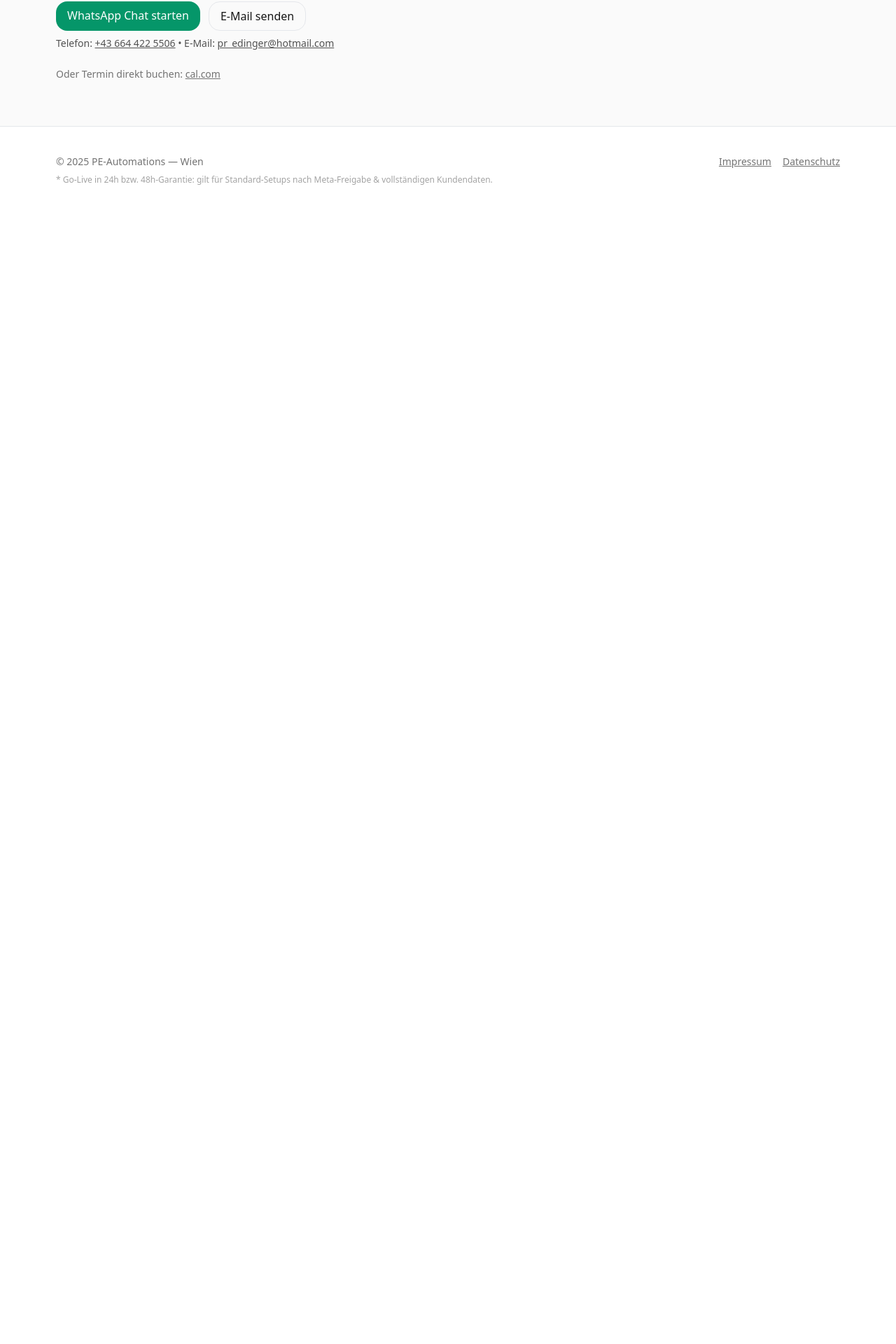
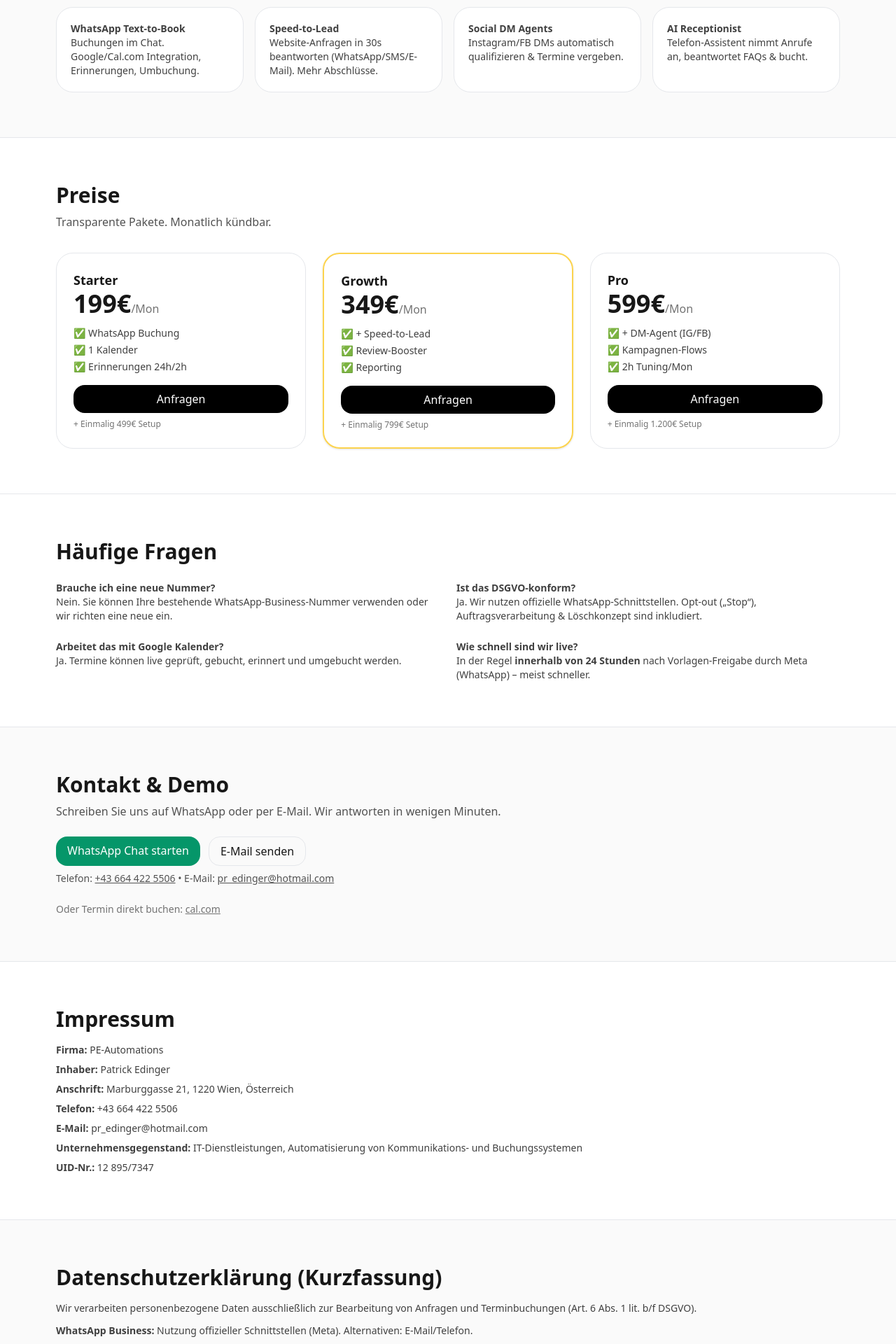
Before and after one commit to smr7r6yxzv-arch/PP-WEB, a Next.js app: page / in a window 1280 px wide. Shown: the part 860-2780 px from the top of the page at 70% size. Before the commit the page ends 1165 px from the top, so only its background shows below. Built offline with nearby package versions, Linux system fonts and the light colour scheme.

Commit message:
Update page.tsx

```diff
--- a/app/page.tsx
+++ b/app/page.tsx
@@ -1,7 +1,7 @@
 export default function Page() {
   return (
     <div className="min-h-screen bg-white text-neutral-900">
-      {/* TOP BANNER */}
+      {/* TOP BANNER (sticky) */}
       <div className="w-full bg-emerald-600 text-white text-center py-3 px-4 sticky top-0 z-50 shadow">
         <div className="max-w-6xl mx-auto font-extrabold text-lg md:text-xl">
           🚀 Go-Live in <span className="underline decoration-white/70">48 Stunden</span> — oder die ersten <span className="underline decoration-white/70">3 Monate GRATIS*</span>
@@ -59,8 +59,90 @@ export default function Page() {
         </div>
       </section>
 
+      {/* SERVICES */}
+      <section id="services" className="border-t bg-neutral-50 scroll-mt-28">
+        <div className="max-w-6xl mx-auto px-4 py-16">
+          <h2 className="text-2xl md:text-3xl font-bold">Unsere Services</h2>
+          <p className="mt-2 text-neutral-600">Modular buchbar – starten Sie klein und erweitern Sie bei Bedarf.</p>
+          <div className="mt-8 grid md:grid-cols-2 lg:grid-cols-4 gap-4 text-sm text-neutral-700">
+            <div className="rounded-3xl border p-5 bg-white"><div className="font-semibold">WhatsApp Text-to-Book</div><p>Buchungen im Chat. Google/Cal.com Integration, Erinnerungen, Umbuchung.</p></div>
+            <div className="rounded-3xl border p-5 bg-white"><div className="font-semibold">Speed-to-Lead</div><p>Website-Anfragen in 30s beantworten (WhatsApp/SMS/E-Mail). Mehr Abschlüsse.</p></div>
+            <div className="rounded-3xl border p-5 bg-white"><div className="font-semibold">Social DM Agents</div><p>Instagram/FB DMs automatisch qualifizieren & Termine vergeben.</p></div>
+            <div className="rounded-3xl border p-5 bg-white"><div className="font-semibold">AI Receptionist</div><p>Telefon-Assistent nimmt Anrufe an, beantwortet FAQs & bucht.</p></div>
+          </div>
+        </div>
+      </section>
+
+      {/* PRICING */}
+      <section id="pricing" className="border-t scroll-mt-28">
+        <div className="max-w-6xl mx-auto px-4 py-16">
+          <h2 className="text-2xl md:text-3xl font-bold">Preise</h2>
+          <p className="mt-2 text-neutral-600">Transparente Pakete. Monatlich kündbar.</p>
+          <div className="mt-8 grid md:grid-cols-3 gap-6">
+            <div className="rounded-3xl border p-6">
+              <div className="text-lg font-semibold">Starter</div>
+              <div className="text-4xl font-extrabold">199€<span className="text-base font-normal text-neutral-500">/Mon</span></div>
+              <ul className="mt-3 text-sm text-neutral-700 space-y-1">
+                <li>✅ WhatsApp Buchung</li>
+                <li>✅ 1 Kalender</li>
+                <li>✅ Erinnerungen 24h/2h</li>
+              </ul>
+              <a href="#contact" className="block mt-4 w-full text-center rounded-2xl bg-black text-white py-2">Anfragen</a>
+              <div className="mt-2 text-xs text-neutral-500">+ Einmalig 499€ Setup</div>
+            </div>
+            <div className="rounded-3xl border-2 border-amber-300 p-6 shadow">
+              <div className="text-lg font-semibold">Growth</div>
+              <div className="text-4xl font-extrabold">349€<span className="text-base font-normal text-neutral-500">/Mon</span></div>
+              <ul className="mt-3 text-sm text-neutral-700 space-y-1">
+                <li>✅ + Speed-to-Lead</li>
+                <li>✅ Review-Booster</li>
+                <li>✅ Reporting</li>
+              </ul>
+              <a href="#contact" className="block mt-4 w-full text-center rounded-2xl bg-black text-white py-2">Anfragen</a>
+              <div className="mt-2 text-xs text-neutral-500">+ Einmalig 799€ Setup</div>
+            </div>
+            <div className="rounded-3xl border p-6">
+              <div className="text-lg font-semibold">Pro</div>
+              <div className="text-4xl font-extrabold">599€<span className="text-base font-normal text-neutral-500">/Mon</span></div>
+              <ul className="mt-3 text-sm text-neutral-700 space-y-1">
+                <li>✅ + DM-Agent (IG/FB)</li>
+                <li>✅ Kampagnen-Flows</li>
+                <li>✅ 2h Tuning/Mon</li>
+              </ul>
+              <a href="#contact" className="block mt-4 w-full text-center rounded-2xl bg-black text-white py-2">Anfragen</a>
+              <div className="mt-2 text-xs text-neutral-500">+ Einmalig 1.200€ Setup</div>
+            </div>
+          </div>
+        </div>
+      </section>
+
+      {/* FAQ */}
+      <section id="faq" className="border-t scroll-mt-28">
+        <div className="max-w-6xl mx-auto px-4 py-16">
+          <h2 className="text-2xl md:text-3xl font-bold">Häufige Fragen</h2>
+          <div className="mt-6 grid md:grid-cols-2 gap-6 text-sm text-neutral-700">
+            <div>
+              <div className="font-semibold">Brauche ich eine neue Nummer?</div>
+              <p>Nein. Sie können Ihre bestehende WhatsApp-Business-Nummer verwenden oder wir richten eine neue ein.</p>
+            </div>
+            <div>
+              <div className="font-semibold">Ist das DSGVO-konform?</div>
+              <p>Ja. Wir nutzen offizielle WhatsApp-Schnittstellen. Opt-out („Stop“), Auftragsverarbeitung & Löschkonzept sind inkludiert.</p>
+            </div>
+            <div>
+              <div className="font-semibold">Arbeitet das mit Google Kalender?</div>
+              <p>Ja. Termine können live geprüft, gebucht, erinnert und umgebucht werden.</p>
+            </div>
+            <div>
+              <div className="font-semibold">Wie schnell sind wir live?</div>
+              <p>In der Regel <b>innerhalb von 24 Stunden</b> nach Vorlagen-Freigabe durch Meta (WhatsApp) – meist schneller.</p>
+            </div>
+          </div>
+        </div>
+      </section>
+
       {/* CONTACT */}
-      <section id="contact" className="border-t bg-neutral-50">
+      <section id="contact" className="border-t bg-neutral-50 scroll-mt-28">
         <div className="max-w-6xl mx-auto px-4 py-16">
           <h2 className="text-2xl md:text-3xl font-bold">Kontakt & Demo</h2>
           <p className="mt-2 text-neutral-600">Schreiben Sie uns auf WhatsApp oder per E-Mail. Wir antworten in wenigen Minuten.</p>
@@ -73,7 +155,35 @@ export default function Page() {
         </div>
       </section>
 
-      {/* LEGAL (Kurz) */}
+      {/* LEGAL */}
+      <section id="impressum" className="border-t bg-white scroll-mt-28">
+        <div className="max-w-6xl mx-auto px-4 py-16">
+          <h2 className="text-2xl md:text-3xl font-bold">Impressum</h2>
+          <div className="mt-4 text-sm text-neutral-700 space-y-2">
+            <p><b>Firma:</b> PE-Automations</p>
+            <p><b>Inhaber:</b> Patrick Edinger</p>
+            <p><b>Anschrift:</b> Marburggasse 21, 1220 Wien, Österreich</p>
+            <p><b>Telefon:</b> +43 664 422 5506</p>
+            <p><b>E-Mail:</b> pr_edinger@hotmail.com</p>
+            <p><b>Unternehmensgegenstand:</b> IT-Dienstleistungen, Automatisierung von Kommunikations- und Buchungssystemen</p>
+            <p><b>UID-Nr.:</b> 12 895/7347</p>
+          </div>
+        </div>
+      </section>
+
+      <section id="datenschutz" className="border-t bg-neutral-50 scroll-mt-28">
+        <div className="max-w-6xl mx-auto px-4 py-16">
+          <h2 className="text-2xl md:text-3xl font-bold">Datenschutzerklärung (Kurzfassung)</h2>
+          <div className="mt-4 text-sm text-neutral-700 space-y-3">
+            <p>Wir verarbeiten personenbezogene Daten ausschließlich zur Bearbeitung von Anfragen und Terminbuchungen (Art. 6 Abs. 1 lit. b/f DSGVO).</p>
+            <p><b>WhatsApp Business:</b> Nutzung offizieller Schnittstellen (Meta). Alternativen: E-Mail/Telefon.</p>
+            <p><b>Speicherdauer:</b> Nur solange erforderlich bzw. gesetzlich geboten.</p>
+            <p><b>Rechte:</b> Auskunft, Berichtigung, Löschung, Einschränkung, Datenübertragbarkeit, Widerspruch. Kontakt: pr_edinger@hotmail.com</p>
+          </div>
+        </div>
+      </section>
+
+      {/* FOOTER */}
       <footer className="border-t">
         <div className="max-w-6xl mx-auto px-4 py-10 text-sm text-neutral-500">
           <div className="flex flex-wrap items-center justify-between gap-4">
```
